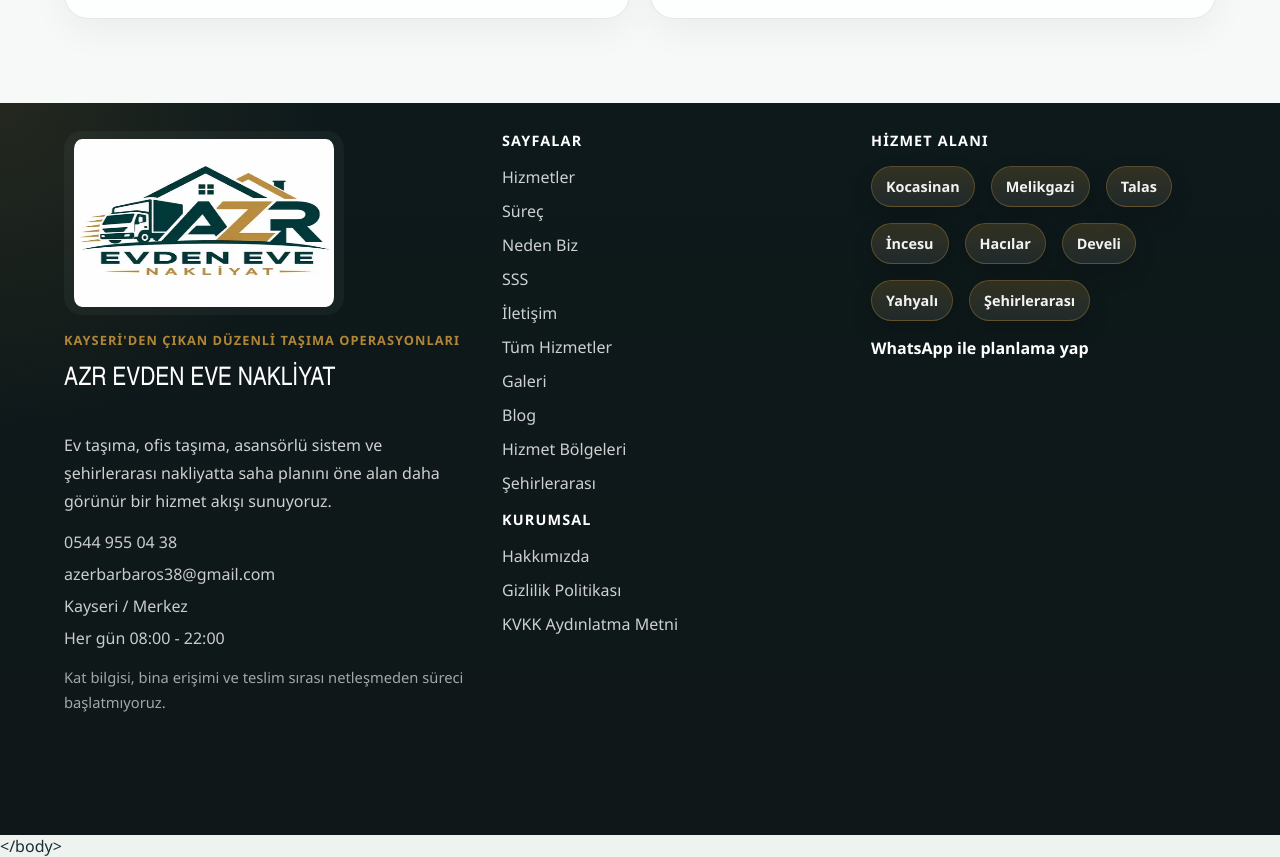
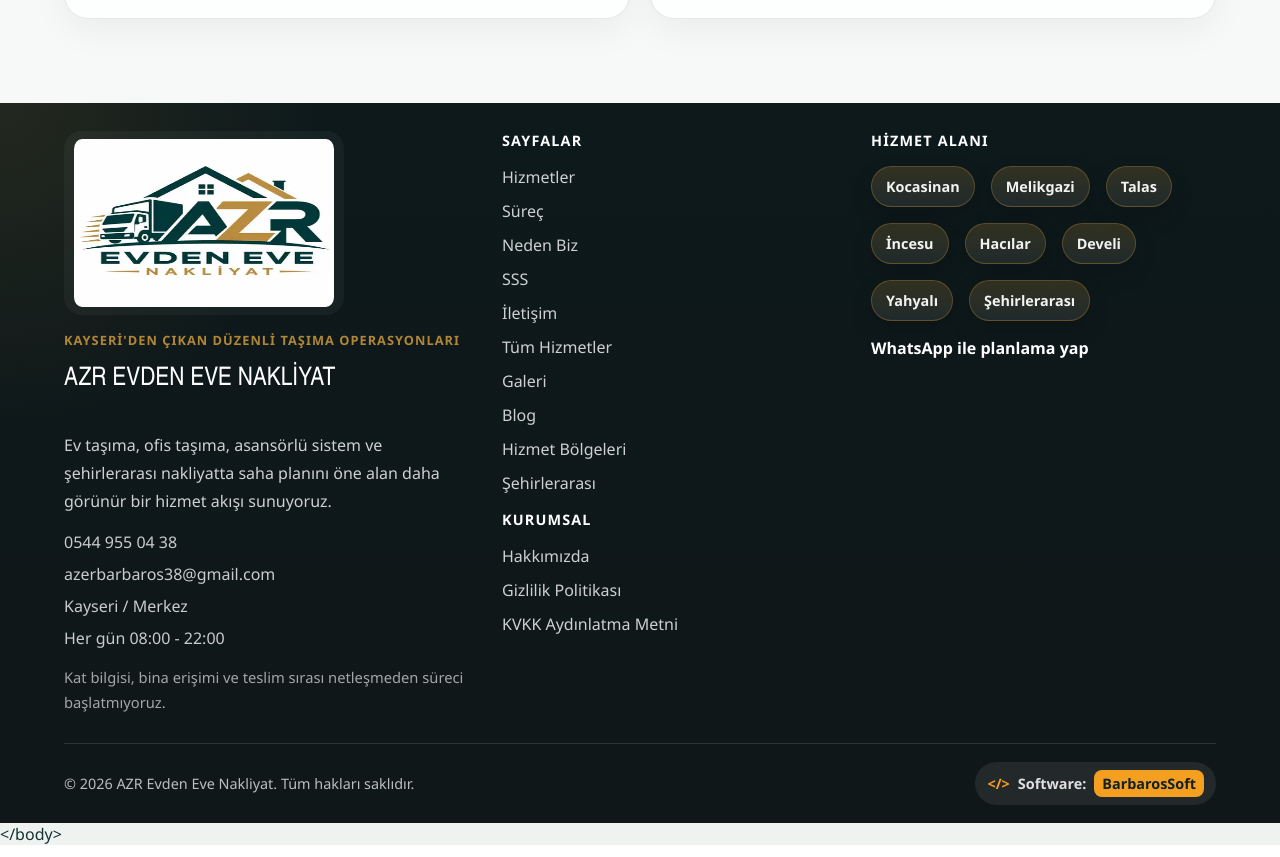
Before and after one commit to Azer0438/AZRNAKLIYAT, a React (Vite) app: page /hakkimizda in a window 1280 px wide. Shown: the part 1557-2414 px from the top of the page. Built offline with nearby package versions, Linux system fonts and the light colour scheme.

Commit message:
Polish visible copy and footer credit

```diff
--- a/index.html
+++ b/index.html
@@ -19,6 +19,9 @@
     <link rel="apple-touch-icon" sizes="180x180" href="/apple-touch-icon.png" />
     <link rel="manifest" href="/site.webmanifest" />
     <meta name="apple-mobile-web-app-title" content="AZR Evden Eve Nakliyat" />
+    <script>
+      document.documentElement.classList.add("js");
+    </script>
   </head>
   <body>
     <div id="root">
--- a/src/components/Footer.jsx
+++ b/src/components/Footer.jsx
@@ -88,6 +88,18 @@ export default function Footer({ sectionLinks, pageLinks, contactInfo, contactMe
             </a>
           </div>
         </div>
+        <div className="section-shell footer-credit">
+          <div className="footer-credit-inner">
+            <span>© 2026 AZR Evden Eve Nakliyat. Tüm hakları saklıdır.</span>
+            <a className="software-credit" href="https://barbarossoft.com.tr/" target="_blank" rel="noreferrer" aria-label="BarbarosSoft web sitesine git">
+              <span className="software-credit-code" aria-hidden="true">
+                &lt;/&gt;
+              </span>
+              <span>Software:</span>
+              <span className="software-credit-badge">BarbarosSoft</span>
+            </a>
+          </div>
+        </div>
       </footer>
 
       <div className="floating-cta-stack" aria-label="Hızlı iletişim kısayolları">
--- a/src/components/Hero.jsx
+++ b/src/components/Hero.jsx
@@ -4,7 +4,7 @@ export default function Hero({ contactInfo, onHeroSubmit }) {
       <div className="hero-shell">
         <div className="hero-copy">
           <p className="eyebrow reveal">Kayseri merkezli planlı taşıma ekibi</p>
-          <h1 className="reveal">Taşınma gününü karmaşadan çıkarıp net bir plana dönüştürüyoruz.</h1>
+          <h1 className="reveal">Taşınmayı plana dönüştürüyoruz.</h1>
           <p className="hero-text reveal">
             AZR Evden Eve Nakliyat; ev, ofis ve şehirlerarası taşımalarda yalnızca araç gönderen bir ekip değil, süreci baştan sona organize eden
             bir operasyon partneridir. Kat durumu, bina erişimi, paketleme kapsamı ve teslim sırası en baştan netleşir; taşınma günü daha
--- a/src/components/Sections.jsx
+++ b/src/components/Sections.jsx
@@ -129,7 +129,7 @@ export function LocalSeoSection({ blocks, badges }) {
           <p className="eyebrow reveal">Kayseri Odaklı Hizmet</p>
           <h2 className="section-title local-seo-title reveal">Kayseri'yi bilen planlı taşıma yapısı</h2>
           <p className="section-text reveal">
-            Site yapısı hem kullanıcıya doğru hizmet sayfasını gösteriyor hem de arama motorlarına hizmet bölgelerini ve hizmet türlerini daha açık anlatıyor.
+            Hizmet sayfaları, ziyaretçinin bulunduğu ilçe veya taşınma senaryosuna göre doğru bilgiye daha hızlı ulaşmasını sağlar.
           </p>
           <div className="badge-cloud local-seo-badges reveal">
             {badges.map((item) => (
--- a/src/index.css
+++ b/src/index.css
@@ -76,6 +76,10 @@ body {
 .seo-fallback a {
   color: #024d4f;
   font-weight: 800;
+}
+
+.js .seo-fallback {
+  display: none;
 }
 
 a {
@@ -312,6 +316,7 @@ textarea {
   border-radius: var(--radius-lg);
   position: relative;
   overflow: hidden;
+  min-width: 0;
   box-shadow: var(--shadow);
 }
 
@@ -348,8 +353,10 @@ textarea {
 }
 
 .hero-copy h1 {
-  font-size: clamp(3rem, 8vw, 6.2rem);
-  max-width: 10ch;
+  font-size: clamp(2.8rem, 7vw, 5.4rem);
+  max-width: 12ch;
+  overflow-wrap: anywhere;
+  word-break: break-word;
 }
 
 .hero-text,
@@ -367,7 +374,7 @@ textarea {
 
 .hero-text {
   color: rgba(255, 255, 255, 0.8);
-  max-width: 62ch;
+  max-width: min(62ch, 100%);
 }
 
 .hero-actions {
@@ -431,15 +438,18 @@ textarea {
 
 .hero-contact-strip a,
 .hero-contact-strip span {
+  max-width: 100%;
   padding: 10px 14px;
   border-radius: 999px;
   border: 1px solid rgba(255, 255, 255, 0.14);
   background: rgba(255, 255, 255, 0.06);
   color: rgba(255, 255, 255, 0.86);
   font-size: 0.9rem;
+  overflow-wrap: anywhere;
 }
 
 .hero-points li {
+  max-width: 100%;
   padding: 10px 14px;
   border: 1px solid rgba(255, 255, 255, 0.14);
   border-radius: 999px;
@@ -480,6 +490,7 @@ textarea {
   border: 1px solid rgba(15, 123, 120, 0.12);
   border-radius: var(--radius-lg);
   padding: 32px;
+  min-width: 0;
   box-shadow: var(--shadow);
 }
 
@@ -1130,7 +1141,7 @@ textarea {
 }
 
 .site-footer {
-  padding: 28px 5% 120px;
+  padding: 28px 5% 0;
   background:
     radial-gradient(circle at top left, rgba(199, 150, 59, 0.12), transparent 22%),
     linear-gradient(180deg, #0d191b 0%, #101718 100%);
@@ -1203,6 +1214,45 @@ textarea {
   color: rgba(255, 255, 255, 0.62);
   font-size: 0.92rem;
   line-height: 1.7;
+}
+
+.footer-credit {
+  margin-top: 28px;
+  border-top: 1px solid rgba(255, 255, 255, 0.12);
+  padding: 18px 0;
+}
+
+.footer-credit-inner {
+  display: flex;
+  align-items: center;
+  justify-content: space-between;
+  gap: 16px;
+  font-size: 0.9rem;
+  color: rgba(255, 255, 255, 0.72);
+}
+
+.software-credit {
+  display: inline-flex;
+  align-items: center;
+  gap: 8px;
+  padding: 8px 12px;
+  border-radius: 999px;
+  background: rgba(255, 255, 255, 0.08);
+  color: rgba(255, 255, 255, 0.86);
+  font-weight: 700;
+}
+
+.software-credit-code {
+  font-weight: 900;
+  color: #f59f21;
+}
+
+.software-credit-badge {
+  padding: 4px 8px;
+  border-radius: 8px;
+  background: #f59f21;
+  color: #102127;
+  font-weight: 900;
 }
 
 .floating-cta-stack {
@@ -1359,7 +1409,7 @@ textarea {
   }
 
   .hero-copy h1 {
-    max-width: none;
+    max-width: 100%;
   }
 
   .trust-grid,
@@ -1384,8 +1434,8 @@ textarea {
     display: grid;
   }
 
-  .site-footer {
-    padding-bottom: 120px;
+  .footer-credit {
+    padding-bottom: 108px;
   }
 
   .floating-cta-stack {
@@ -1407,7 +1457,20 @@ textarea {
   }
 
   .hero-copy h1 {
-    font-size: 3rem;
+    font-size: clamp(1.8rem, 7.4vw, 2rem);
+    line-height: 1.04;
+  }
+
+  .hero-actions .btn,
+  .hero-contact-strip a,
+  .hero-contact-strip span,
+  .hero-points li {
+    width: 100%;
+  }
+
+  .hero-actions .btn {
+    padding-left: 16px;
+    padding-right: 16px;
   }
 
   .section-title,
@@ -1430,4 +1493,9 @@ textarea {
     bottom: 152px;
     max-width: none;
   }
+
+  .footer-credit-inner {
+    align-items: flex-start;
+    flex-direction: column;
+  }
 }
--- a/src/pages/AboutPage.jsx
+++ b/src/pages/AboutPage.jsx
@@ -48,8 +48,8 @@ export default function AboutPage() {
           <article className="detail-card reveal">
             <h2>Neden bu sayfa önemli?</h2>
             <p>
-              Kurumsal güven sinyalleri yalnızca arama motorları için değil, ziyaretçi için de önemlidir. Bu sayfa; markanın nasıl çalıştığını,
-              hangi hizmet yaklaşımını benimsediğini ve neden farklılaştığını açık biçimde anlatmak için hazırlandı.
+              Kurumsal güven yalnızca vaatle değil, açık çalışma düzeniyle oluşur. Bu sayfa; markanın nasıl çalıştığını, hangi hizmet yaklaşımını
+              benimsediğini ve neden farklılaştığını açık biçimde anlatmak için hazırlandı.
             </p>
           </article>
           <article className="detail-card reveal">
--- a/src/routes/CitiesRoute.jsx
+++ b/src/routes/CitiesRoute.jsx
@@ -8,7 +8,7 @@ export default function CitiesRoute() {
       seoTitle="Şehirlerarası Nakliyat Sayfaları | AZR Evden Eve Nakliyat"
       heroEyebrow="Şehirlerarası"
       heroTitle="Kayseri çıkışlı ve varışlı şehirlerarası nakliyat sayfaları"
-      heroDescription="Farklı şehir hatları için hazırlanan SEO odaklı içeriklerde rota bazlı taşınma ihtiyaçlarını inceleyin."
+      heroDescription="Farklı şehir hatları için hazırlanan rota sayfalarında taşınma ihtiyaçlarını daha net inceleyin."
       basePath="/sehirler"
       breadcrumbName="Şehirlerarası"
     />
--- a/tools/prerender-head.js
+++ b/tools/prerender-head.js
@@ -188,7 +188,7 @@ const routes = [
   {
     path: "/sehirler",
     title: "Şehirlerarası Nakliyat Sayfaları | AZR Evden Eve Nakliyat",
-    description: "Farklı şehir hatları için hazırlanan SEO odaklı içeriklerde rota bazlı taşınma ihtiyaçlarını inceleyin.",
+    description: "Farklı şehir hatları için hazırlanan rota sayfalarında taşınma ihtiyaçlarını daha net inceleyin.",
     jsonLd: createBreadcrumbSchema([
       { name: "Ana Sayfa", path: "/" },
       { name: "Şehirlerarası", path: "/sehirler" }
```
Also changed, not shown: src/pages/HomePage.jsx (+4 -4 lines).
